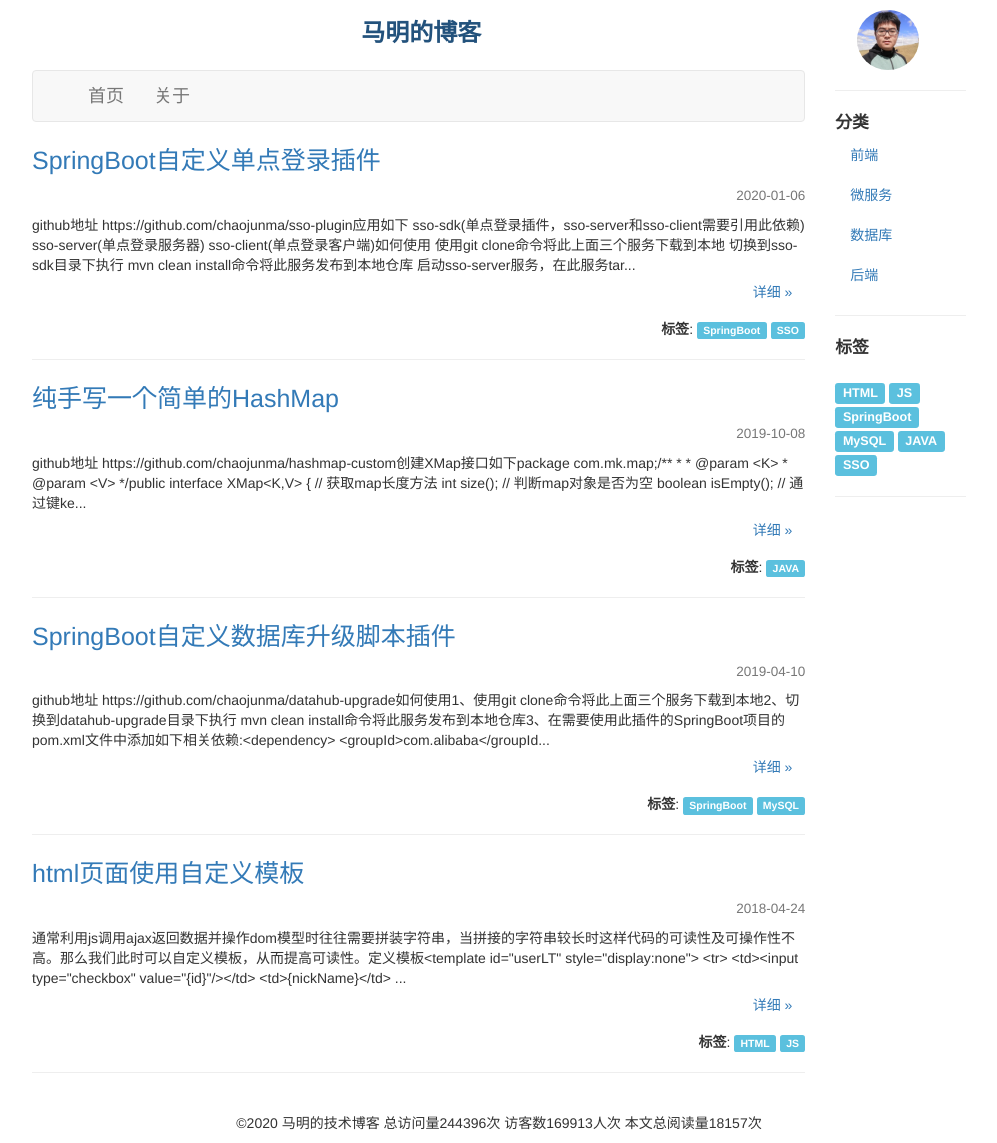
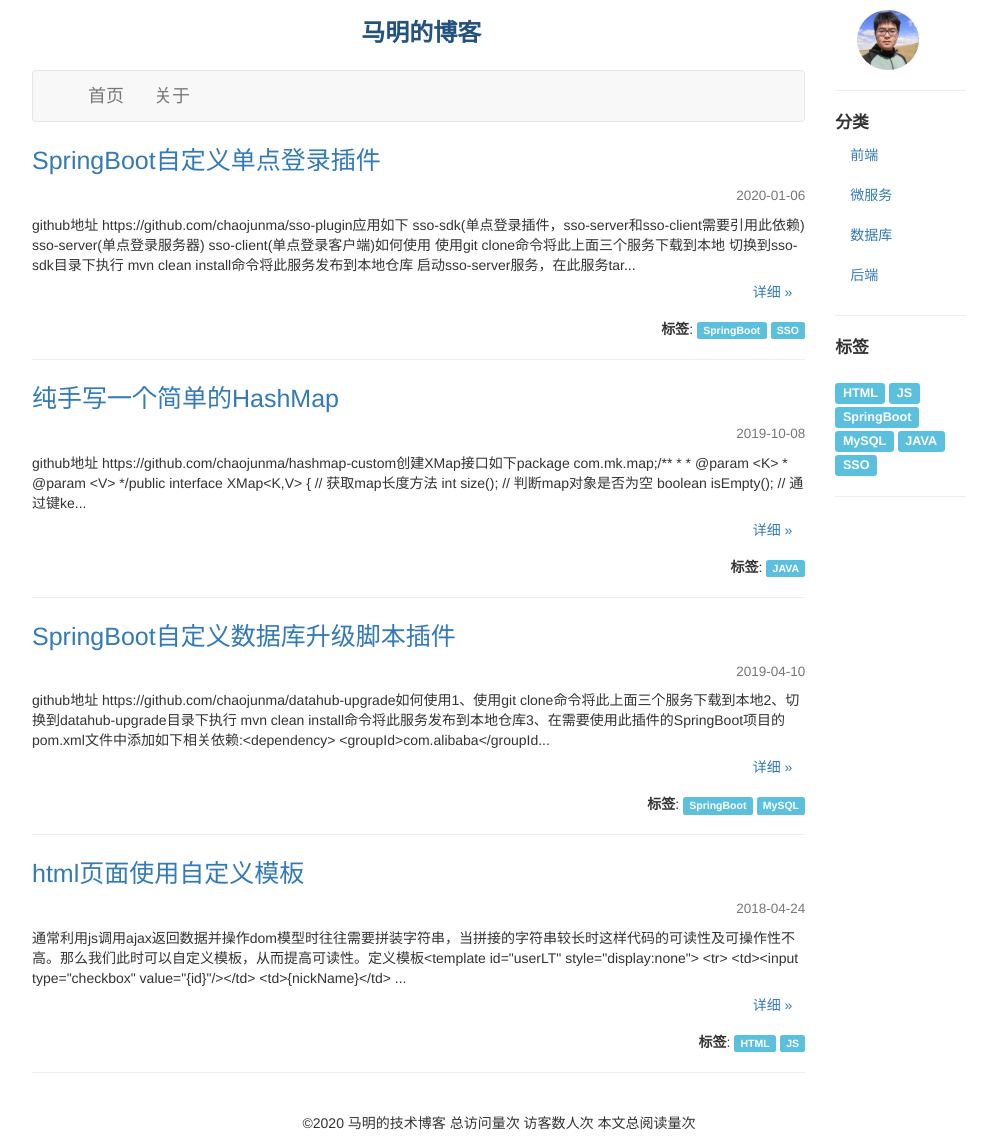
Before and after one commit to chaojunma/chaojunma.github.io, a Jekyll site: the page built from index.html, in a window 1280 px wide. Shown: the whole page, without its empty margins (141-1138 px from the left). Built offline with Jekyll 4.4.1, drawn with Linux system fonts in a browser that asks for light colours; the list of posts is cut into pages by our own code; comment, search, counter and statistics services are not loaded.

Commit message:
修改统计

```diff
--- a/_includes/footer.html
+++ b/_includes/footer.html
@@ -4,9 +4,9 @@
     ©2020 马明的技术博客
 	<!--<script type="text/javascript">document.write(unescape("%3Cspan id='cnzz_stat_icon_1278708418'%3E%3C/span%3E%3Cscript src='https://v1.cnzz.com/z_stat.php%3Fid%3D1278708418%26online%3D1%26show%3Dline' type='text/javascript'%3E%3C/script%3E"));</script>-->
 	<span id="busuanzi_container_site_pv" style="display: inline;">
-            总访问量<span id="busuanzi_value_site_pv">244396</span>次
-            访客数<span id="busuanzi_value_site_uv">169913</span>人次
-            本文总阅读量<span id="busuanzi_value_page_pv">18157</span>次
+            总访问量<span id="busuanzi_value_site_pv"></span>次
+            访客数<span id="busuanzi_value_site_uv"></span>人次
+            本文总阅读量<span id="busuanzi_value_page_pv"></span>次
     </span>
 	<script type="text/javascript">document.write(unescape("%3Cspan id='cnzz_stat_icon_1278708418'%3E%3C/span%3E%3Cscript src='https://v1.cnzz.com/z_stat.php%3Fid%3D1278708418%26show%3Dpic' type='text/javascript'%3E%3C/script%3E"));</script>
   </p>
```
